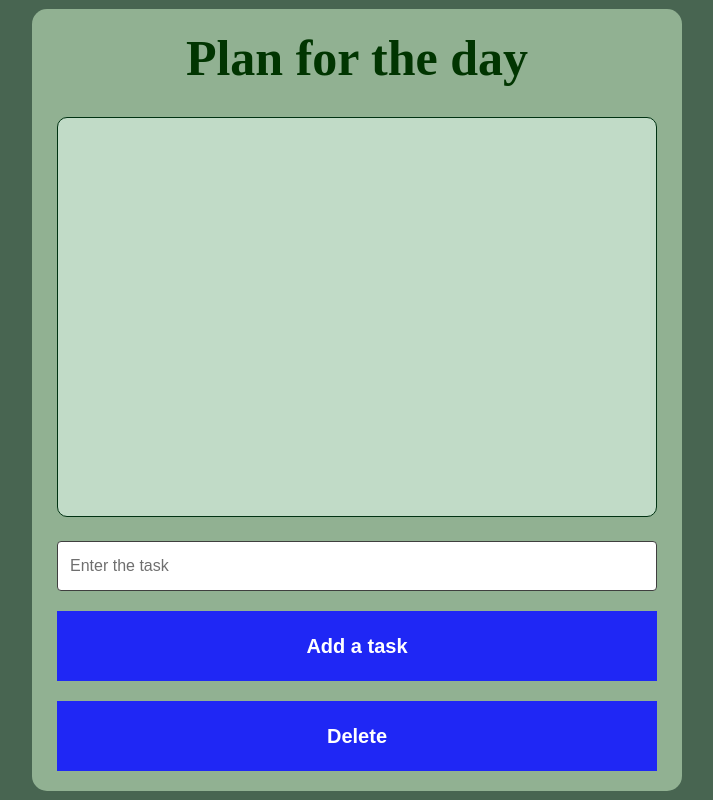
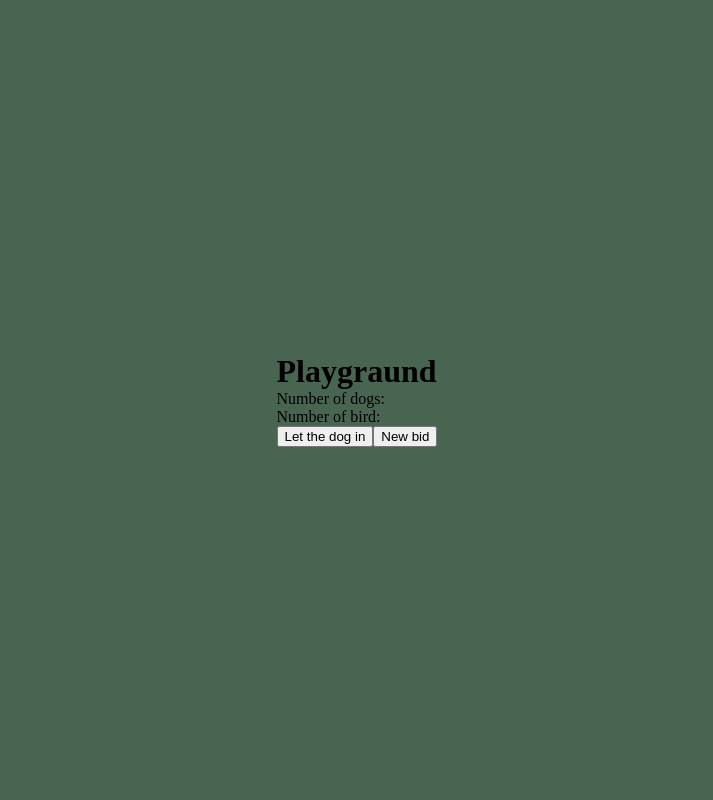
Before and after one commit to AllaBeloshapka/React_ts, a React (Vite) app: page / in a window 1280 px wide. Shown: the whole page, without its empty margins (283-996 px from the left). Built offline with nearby package versions, Linux system fonts and the light colour scheme.

Commit message:
Add consultation

```diff
--- a/src/App.tsx
+++ b/src/App.tsx
@@ -1,10 +1,11 @@
 // Lessons
 // import Lesson_06 from "./lessons/Lesson_06/Lesson_06";
 // import Lesson_07 from "lessons/Lesson_07/Lesson_07";
-import Homework_09 from "homeworks/hw_09/Homework_09";
-import Lesson_08 from "lessons/Lesson_08/Lesson_08";
-import Lesson_09 from "lessons/Lesson_09/Lesson_09";
+// import Homework_09 from "homeworks/hw_09/Homework_09";
+// import Lesson_08 from "lessons/Lesson_08/Lesson_08";
+// import Lesson_09 from "lessons/Lesson_09/Lesson_09";
 
+import Playground from "./consultation/consultation_1_use/Playground";
 import GlobalStyles from "styles/GlobalStyles";
 
 // Homeworks
@@ -28,7 +29,9 @@ function App() {
   {/* <Homework_07/> */}
   {/* <Homework_07/> */}
   {/* <Homework_08/> */}
-  <Homework_09/>
+  {/* <Homework_09/> */}
+
+  <Playground />
 
   </>
   )
--- /dev/null
+++ b/src/consultation/consultation_1_use/Playground.tsx
@@ -0,0 +1,62 @@
+import React, { useEffect } from "react";
+import { JSX, useState } from "react";
+
+function Playground(): JSX.Element {
+  const [numberOfDogs, setNumber] = useState<number>(0);
+  const [numberOfBirds, setBirds] = useState<number>(10);
+
+  function hanleAddDogs(): void {
+    setNumber(numberOfDogs + 1);
+    console.log(numberOfDogs);
+  }
+
+  function handleAddBirds(): void {
+    setBirds(numberOfBirds - 1);
+    console.log(numberOfBirds);
+  }
+
+  // Component lifcycle - жизненный цикл компонента
+  // Этапы жизненого цикла:
+  // Mount - первая отрисовка компонента на странице
+  // Update - изменение
+  // Unmount - когда перестает отрисовываться
+
+  // useEffect
+  // позволяет вызвать функцию
+  // на каком-нибудь из этапов жизни компонента
+  // - принимает колбек функцию и второй опиональный параметр -
+  // массив зависимостей
+
+  // Пример 1 - пустой массив зависимостей
+  useEffect(() => {
+    console.log("UseEffect 1 - только при первой отрисовке");
+  }, []);
+
+  // Пример 2 - без массива зависимостей
+  useEffect(() => {
+    console.log("UseEffect 2 - при каждой отрисовке компонента");
+  });
+
+  // Пример 3 - с зависимостями
+  useEffect(() => {
+    console.log(
+      "UseEffect 3 - при первичной отрисовке и при изменении первичной numberOfDogs"
+    );
+  }, [numberOfDogs]);
+
+  return (
+    <div>
+      <h1>Playgraund</h1>
+      <p>Number of dogs: </p>
+      <p>Number of bird: </p>
+      <button type="button" onClick={hanleAddDogs}>
+        Let the dog in
+      </button>
+      <button type="button" onClick={handleAddBirds}>
+        New bid
+      </button>
+    </div>
+  );
+}
+
+export default Playground;
--- a/src/consultation/tsconfig.json
+++ b/src/consultation/tsconfig.json
@@ -1,5 +1,6 @@
 {
     "compilerOptions": {
+      "jsx": "react",
       "module": "node16",        // Используйте ESNext или ESModule для поддержки ES-модулей
       "moduleResolution": "node16", // Укажите разрешение модулей
       "esModuleInterop": true,    // Включите совместимость ES и CommonJS
```
